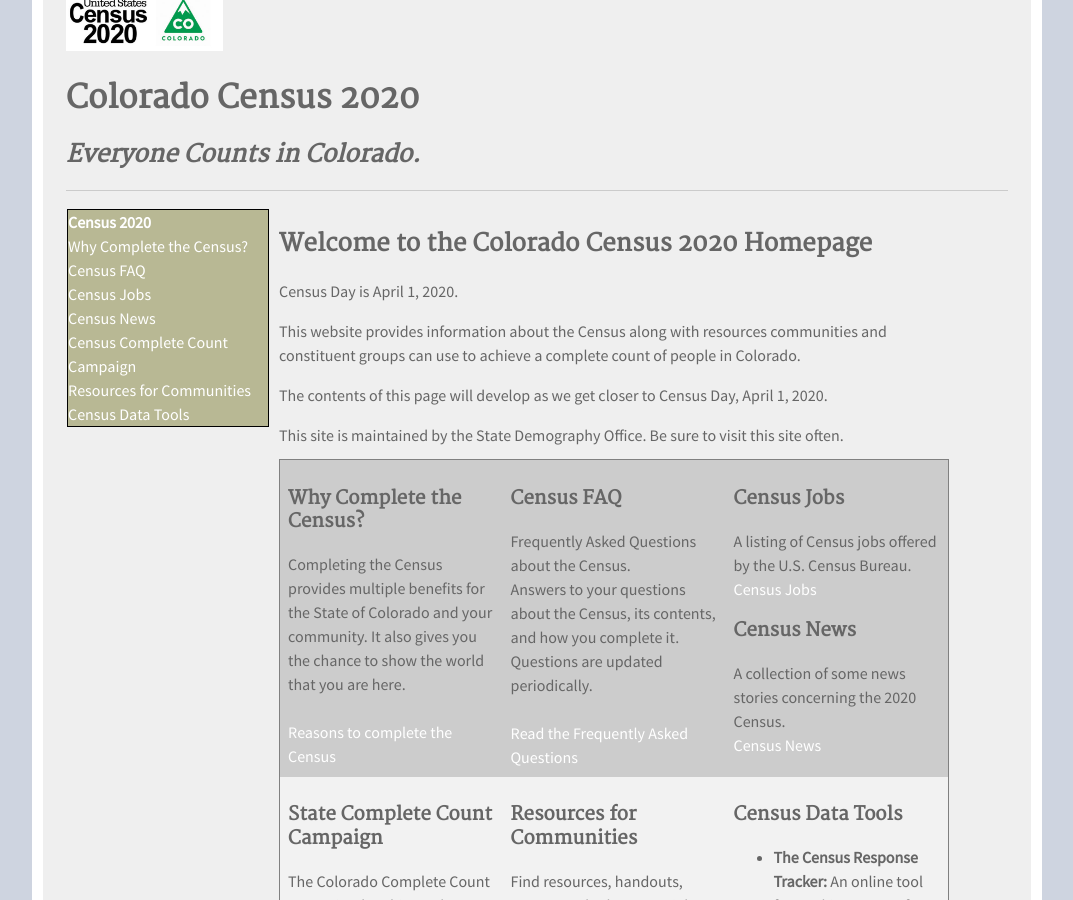
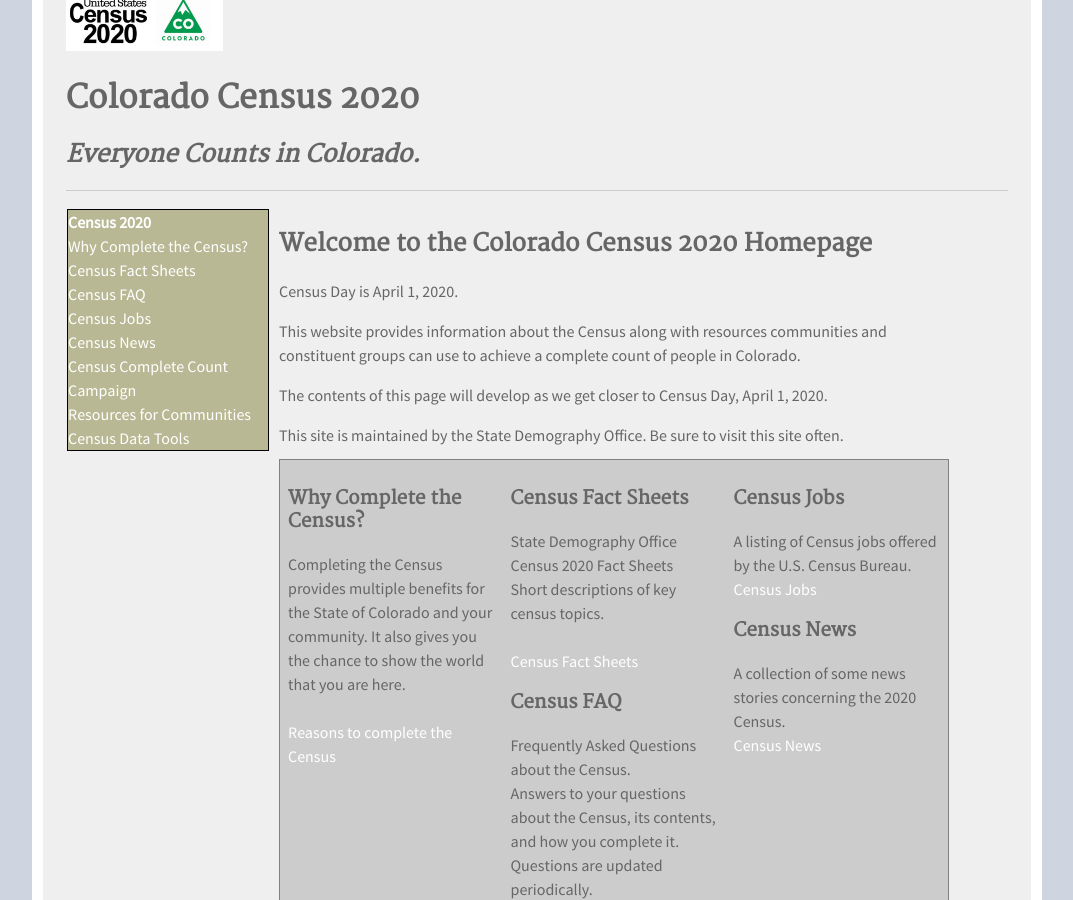
Before and after one commit to TBleess/Website_New, a Jekyll site: the page built from pages/5_CensusACS/census_2020_main.html, in a window 1280 px wide and 900 px high, scrolled down 343 px. Shown: the whole window, without its empty margins (103-1176 px from the left). Built offline with Jekyll 4.4.1, drawn with Linux system fonts in a browser that asks for light colours.

Commit message:
Update census_2020_main.html

```diff
--- a/pages/5_CensusACS/census_2020_main.html
+++ b/pages/5_CensusACS/census_2020_main.html
@@ -71,6 +71,8 @@
 <br>
 <a href='https://demography.dola.colorado.gov/census-acs/2020-census-completion/'>Why Complete the Census?</a>
 <br>
+<a href='https://demography.dola.colorado.gov/census-acs/2020-factsheet/'>Census Fact Sheets</a>
+<br>
 <a href='https://demography.dola.colorado.gov/census-acs/2020-faq/'>Census FAQ</a>
 <br>
 <a href='https://demography.dola.colorado.gov/census-acs/2020-census-jobs/'>Census Jobs</a>
@@ -107,6 +109,11 @@
 	<a class="button" href="https://demography.dola.colorado.gov/census-acs/2020-census-completion/">Reasons to complete the Census</a>
 </td>
 <td valign="top">
+	<h3>Census Fact Sheets</h3>
+	State Demography Office Census 2020 Fact Sheets<br>
+	Short descriptions of key census topics. <br><br>
+	<a class="button" href='https://demography.dola.colorado.gov/census-acs/2020-factsheet/'>Census Fact Sheets</a>
+	<br>
 	<h3>Census FAQ</h3>
 	Frequently Asked Questions about the Census.<br>
 	Answers to your questions about the Census, its contents, and how you complete it. <br>
@@ -117,7 +124,7 @@
 <td valign="top">
 	<h3>Census Jobs</h3>
 	A listing of Census jobs offered by the U.S. Census Bureau. <br>
-	<a href='https://demography.dola.colorado.gov/census-acs/2020-census-jobs/'>Census Jobs</a>
+	<a class="button" href='https://demography.dola.colorado.gov/census-acs/2020-census-jobs/'>Census Jobs</a>
 	<br>
 	<h3>Census News</h3>
 	A collection of some news stories concerning the 2020 Census.<br>
```
